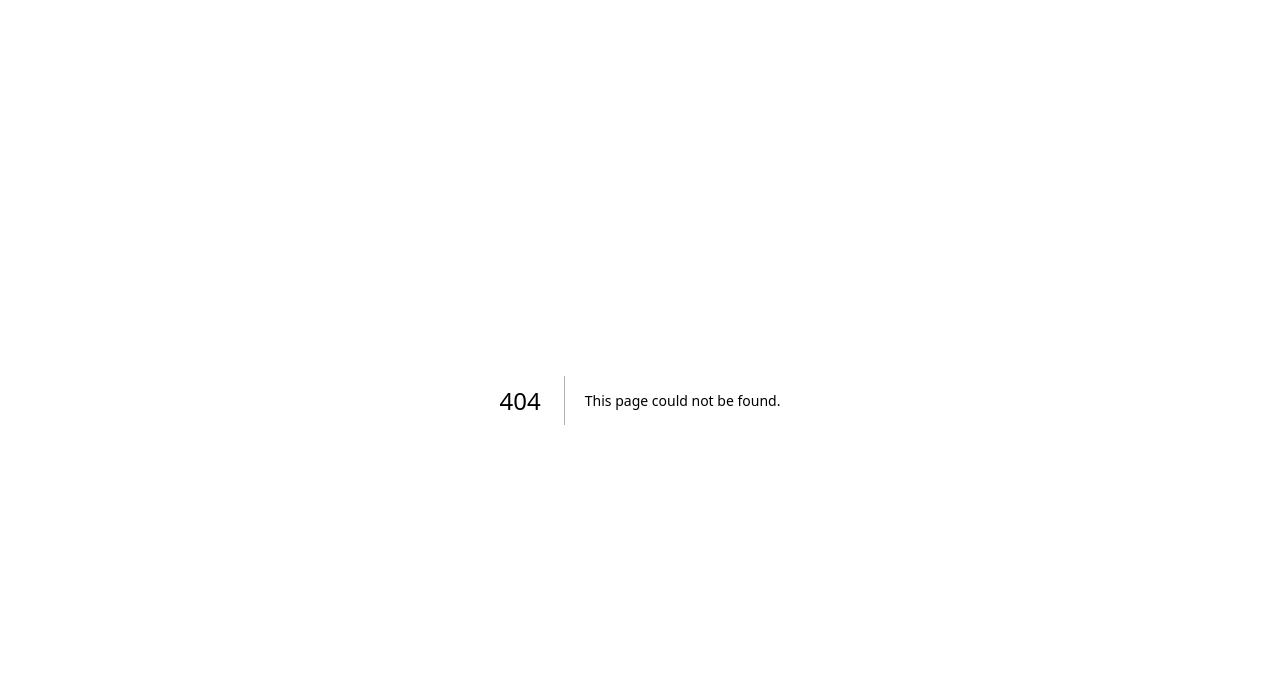
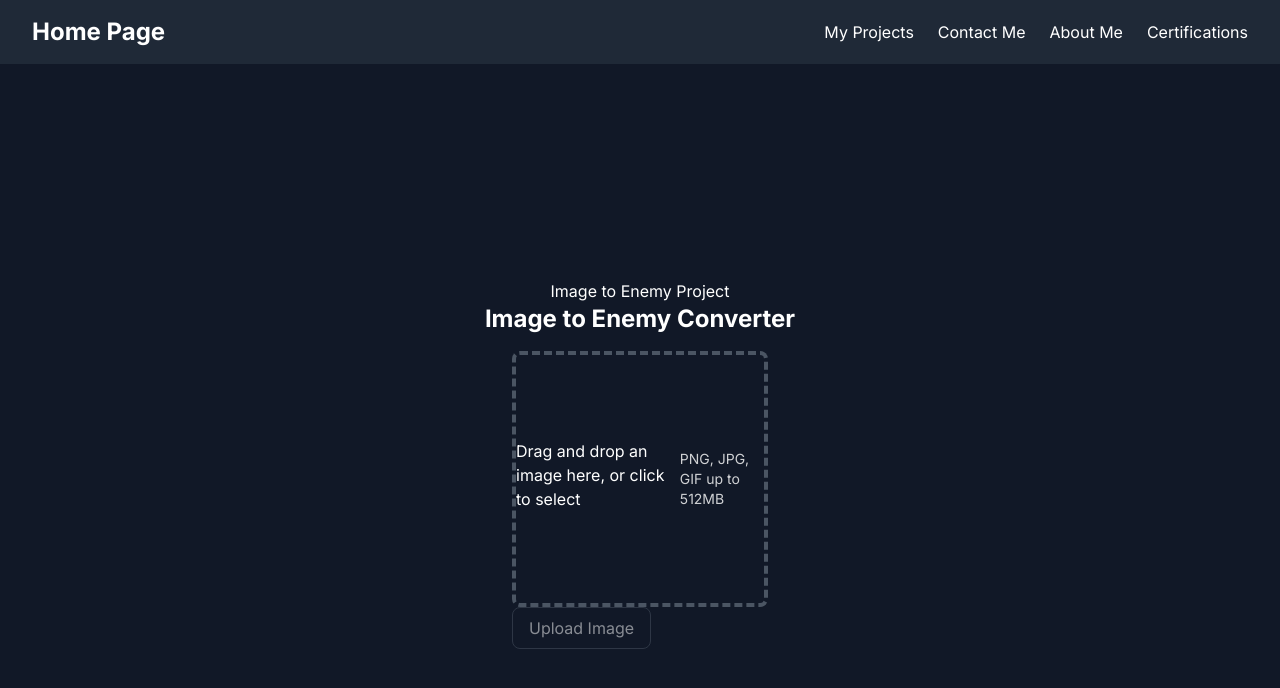
Before and after one commit to Paradrake2/PersonalWebsite, a Next.js app: page /projects/imagetoenemy in a window 1280 px wide. Before the commit this address had no page. Shown: the top 688 px of the page. Built offline with nearby package versions, Linux system fonts and the light colour scheme.

Commit message:
created the structure for a ChatGPT wrapper in preparation for a school project

```diff
--- /dev/null
+++ b/app/api/ai/route.ts
@@ -0,0 +1,37 @@
+import { NextResponse } from "next/server";
+import OpenAI from "openai";
+
+export const runtime = "nodejs";
+
+const client = new OpenAI({ apiKey: process.env.OPENAI_API_KEY,});
+export async function GET() {
+    try {
+        const r = await client.responses.create({
+            model: "gpt-5",
+            input: "reply with a haiku about AI",
+        });
+
+        const text = (r as any).output_text ?? "no text";
+        return NextResponse.json({ok: true, fromOpenAI: text});
+    } catch (err: any) {
+        return NextResponse.json({ok: false, error: err.message});
+    }
+}
+export async function POST(req: Request) {
+    try {
+        const form = await req.formData();
+        const file = form.get("image");
+
+        if (!(file instanceof File)) {
+            return NextResponse.json({ok: false, error: "No image file provided"});
+        }
+        const isImage = file.type.startsWith("image/");
+        const maxBytes = 512 * 1024 * 1024; // 512MB
+        if (!isImage || file.size > maxBytes) {
+            return NextResponse.json({ok: false, error: "File must be an image under 512 MB"});
+        }
+        return NextResponse.json({ok: true, message: "image received", filename: file.name, sizeBytes: file.size}); // later will need file.arrayBuffer(), convert to data url, and call OpenAI
+    } catch (e: any) {
+        return NextResponse.json({ok: false, error: e.message || String(e)});
+    }
+}
--- /dev/null
+++ b/app/projects/imagetoenemy/page.tsx
@@ -0,0 +1,116 @@
+"use client";
+
+import { useState, useRef, useCallback } from "react";
+import Navbar from "../../components/Navbar";
+
+type UploadResult = { ok: boolean; error?: string; message?: string; filename?: string; sizeBytes?: number; };
+
+
+export default function Home() {
+    const [msg, setMsg] = useState<string | null>(null);
+    const [err, setErr] = useState<string | null>(null);
+    const [file, setFile] = useState<File | null>(null);
+    const [previewUrl, setPreviewUrl] = useState<string | null>(null);
+    const [result, setResult] = useState<UploadResult | null>(null);
+    const [loading, setLoading] = useState(false);
+
+    const fileInputRef = useRef<HTMLInputElement | null>(null);
+    const dropzoneRef = useRef<HTMLDivElement | null>(null);
+
+    const onPick = (f: File | null) => {
+        setResult(null);
+        setFile(f);
+        setErr(null);
+        if (previewUrl) URL.revokeObjectURL(previewUrl);
+        setPreviewUrl(f ? URL.createObjectURL(f) : null);
+
+        // allow selecting the same file again
+        if (fileInputRef.current) {
+            fileInputRef.current.value = "";
+        }
+    }
+    function onInputChange(e: React.ChangeEvent<HTMLInputElement>) {
+        if (e.target.files && e.target.files[0]) {
+            onPick(e.target.files[0]);
+        }
+    }
+
+    const onDragOver = useCallback((e: React.DragEvent) => {
+        e.preventDefault();
+        e.stopPropagation();
+        dropzoneRef.current?.classList.add("border-blue-500");
+    }
+    , []);
+    const onDragLeave = useCallback((e: React.DragEvent) => {
+        e.preventDefault();
+        e.stopPropagation();
+        dropzoneRef.current?.classList.remove("border-blue-500");
+    }
+    , []);
+    const onDrop = useCallback((e: React.DragEvent) => {
+        e.preventDefault();
+        e.stopPropagation();
+        dropzoneRef.current?.classList.remove("border-blue-500");
+
+        if (e.dataTransfer.files && e.dataTransfer.files[0]) {
+            onPick(e.dataTransfer.files[0]);
+        }
+    }
+    , []);
+
+    const openPicker = () => fileInputRef.current?.click();
+
+    async function upload(e: React.FormEvent) {
+        e.preventDefault();
+        if (!file) return;
+        setLoading(true);
+        setErr(null);
+        setResult(null);
+        try {
+            const form = new FormData();
+            form.append("image", file);
+            const r = await fetch("/api/ai", { method: "POST", body: form });
+            const data: UploadResult = await r.json();
+            if (!r.ok) throw new Error(data.error || "Upload failed");
+            setResult(data);
+        } catch (error) {
+            setErr(String(error));
+        } finally {
+            setLoading(false);
+        }
+    }
+    async function ping() {
+        setMsg(""); setErr("");
+        try {
+            const r = await fetch("/api/ai");
+            const data = await r.json();
+            if (!r.ok) throw new Error(data.error || "Request failed");
+            setMsg(String(data.fromOpenAI));
+        } catch (error) {
+            setErr(String(error));
+        }
+    }
+    return (
+        <main>
+            <Navbar />
+            <div className="flex flex-col items-center justify-center h-screen bg-gray-900 text-white">
+                <div>
+                    <h1>Image to Enemy Project</h1>
+                </div>
+                <h1 className="text-2xl font-bold">Image to Enemy Converter</h1>
+                <form onSubmit={upload} className="flex flex-col items-center mt-4">
+                    <div ref={dropzoneRef} onClick={openPicker} onDragOver={onDragOver} onDragLeave={onDragLeave} onDrop={onDrop} className="w-64 h-64 border-4 border-dashed border-gray-600 rounded-lg flex items-center justify-center cursor-pointer hover:border-blue-500">
+                        <p className = "mb-2">Drag and drop an image here, or click to select</p>
+                        <p className = "text-sm opacity-80">PNG, JPG, GIF up to 512MB</p>
+                        <input ref={fileInputRef} type="file" accept="image/*" className="hidden" onChange={onInputChange} />
+                    </div>
+                    <button type="submit" disabled={!file || loading} className="self-start rounded-lg px-4 py-2 border border-gray-600 hover:border-gray-400 disabled:opacity-50">
+                        {loading ? "Uploading..." : "Upload Image"}
+                    </button>
+                </form>
+                {msg && <p className="mt-4 text-green-400">Response: {msg}</p>}
+                {err && <p className="mt-4 text-red-400">Error: {err}</p>}
+            </div>
+        </main>
+    );
+}
--- a/package.json
+++ b/package.json
@@ -11,6 +11,7 @@
   "dependencies": {
     "autoprefixer": "^10.4.20",
     "next": "15.1.7",
+    "openai": "^5.19.1",
     "react": "^19.0.0",
     "react-dom": "^19.0.0"
   },
```
Also changed, not shown: 2 other files (tests, documents, lock files or other folders).
